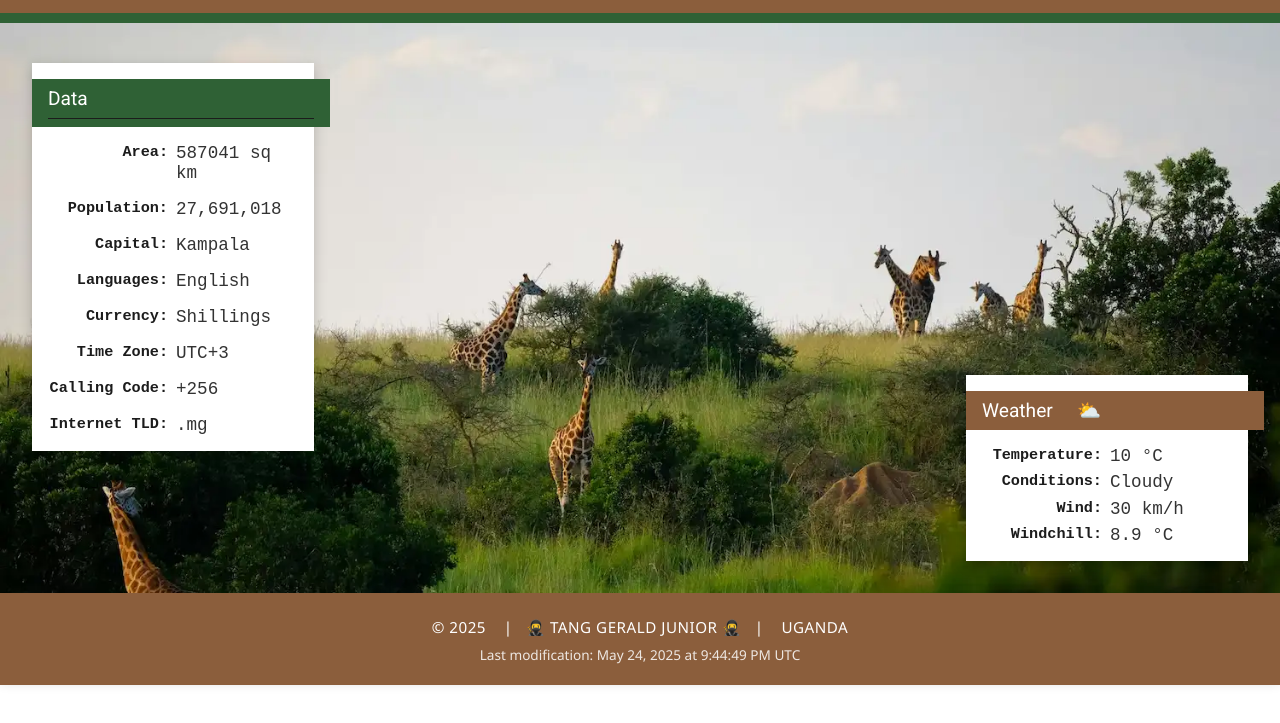
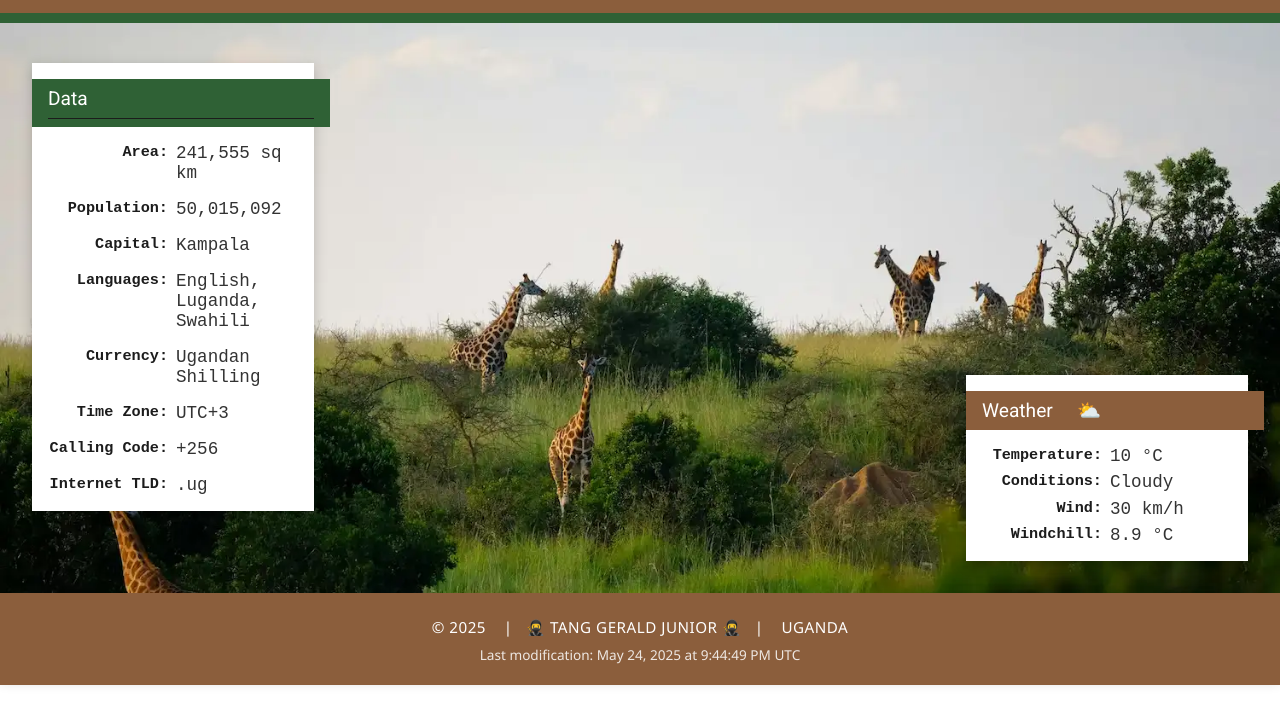
Before and after one commit to JayWeek/WDD_131_Dynamic_Web, a plain HTML site: page place.html in a window 1280 px wide. Shown: the part 41-764 px from the top of the page. Drawn offline with Linux system fonts and the light colour scheme.

Commit message:
actual values

```diff
--- a/place.html
+++ b/place.html
@@ -48,11 +48,11 @@
         <section class="data-content">
           <div class="row">
             <p><strong>Area:</strong></p>
-            <p>587041 sq km</p>
+            <p>241,555 sq km</p>
           </div>
           <div class="row">
             <p><strong>Population:</strong></p>
-            <p>27,691,018</p>
+            <p>50,015,092</p>
           </div>
           <div class="row">
             <p><strong>Capital:</strong></p>
@@ -60,11 +60,11 @@
           </div>
           <div class="row">
             <p><strong>Languages:</strong></p>
-            <p>English</p>
+            <p>English, Luganda, Swahili</p>
           </div>
           <div class="row">
             <p><strong>Currency:</strong></p>
-            <p>Shillings</p>
+            <p> Ugandan Shilling</p>
           </div>
           <div class="row">
             <p><strong>Time Zone:</strong></p>
@@ -76,7 +76,7 @@
           </div>
           <div class="row">
             <p><strong>Internet TLD:</strong></p>
-            <p>.mg</p>
+            <p>.ug</p>
           </div>
         </section>
       </div>
```
